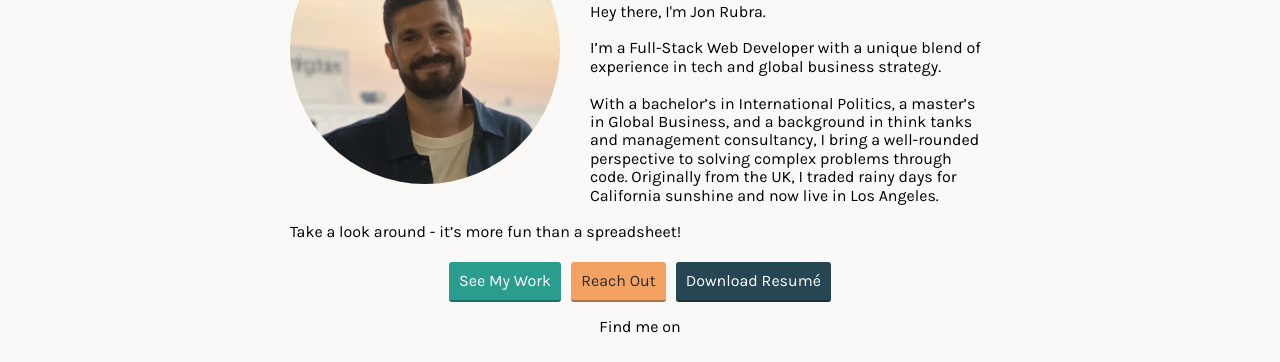
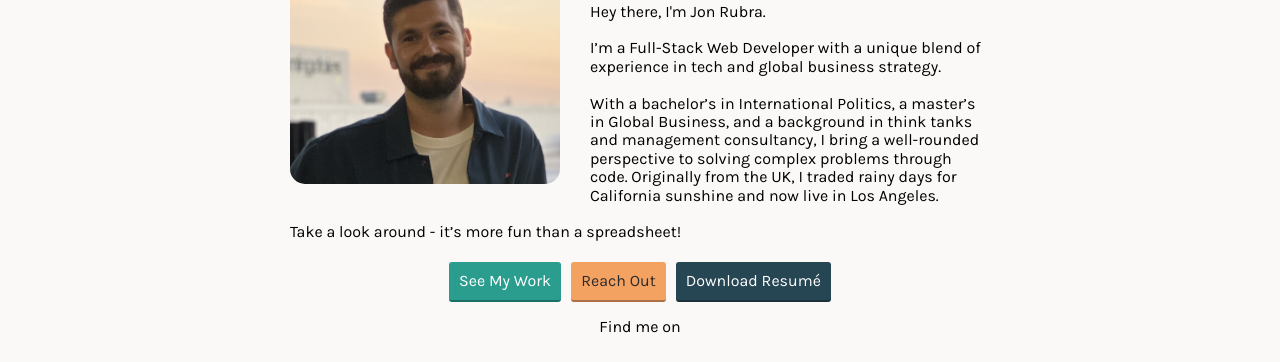
Before and after one commit to Jonnits/Portfolio-Website, a website: page index.html in a window 1280 px wide. Shown: the part 243-605 px from the top of the page. Drawn offline with nearby package versions, Linux system fonts and the light colour scheme.

Commit message:
Styled profile picture to soft-cornered square

```diff
--- a/css/styles.css
+++ b/css/styles.css
@@ -115,7 +115,7 @@ p {
   width: 270px;
   margin-right: 30px;
   margin-bottom: 20px;
-  border-radius: 50%;
+  border-radius: 15px;
 }
 
 .profile {
```
